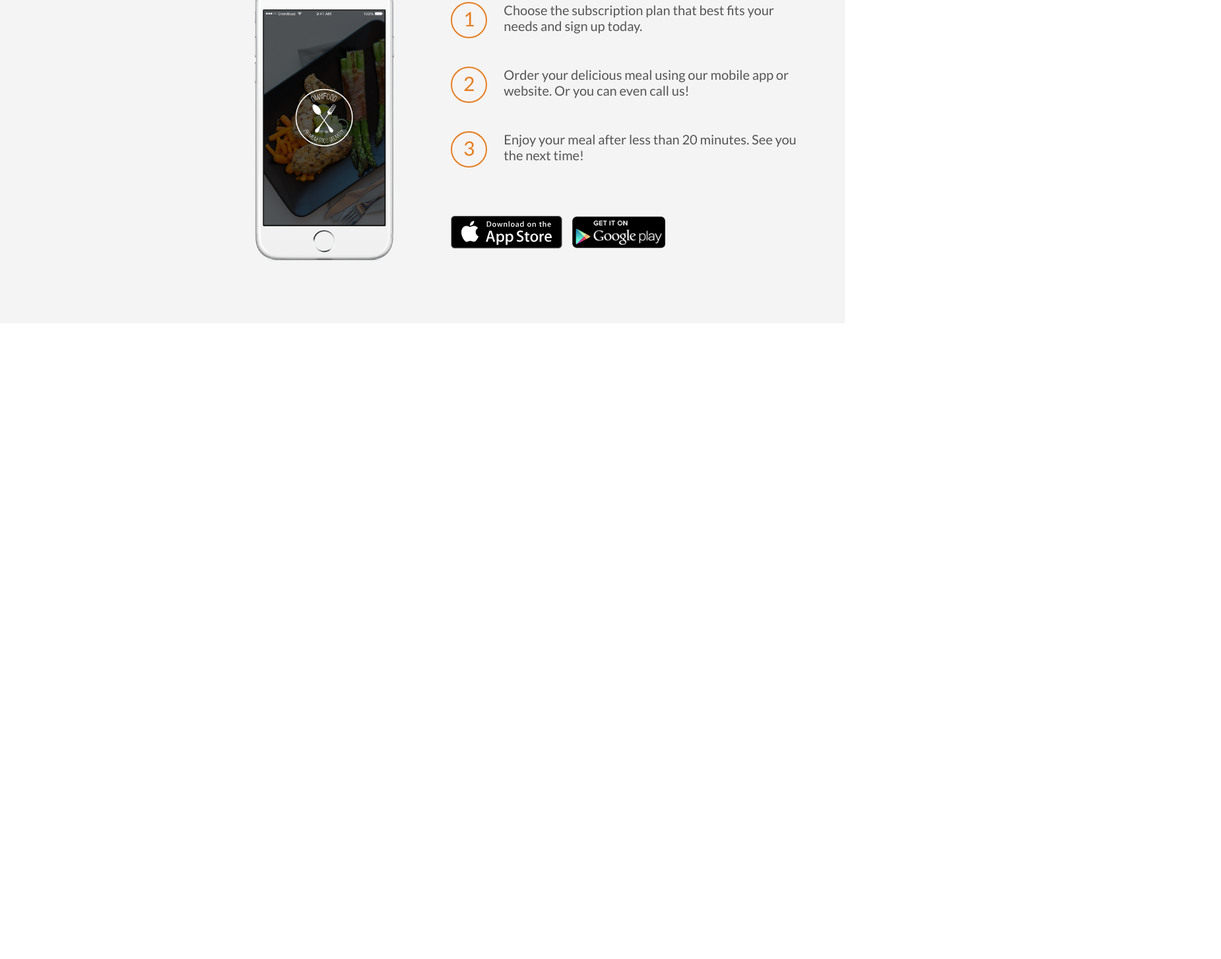
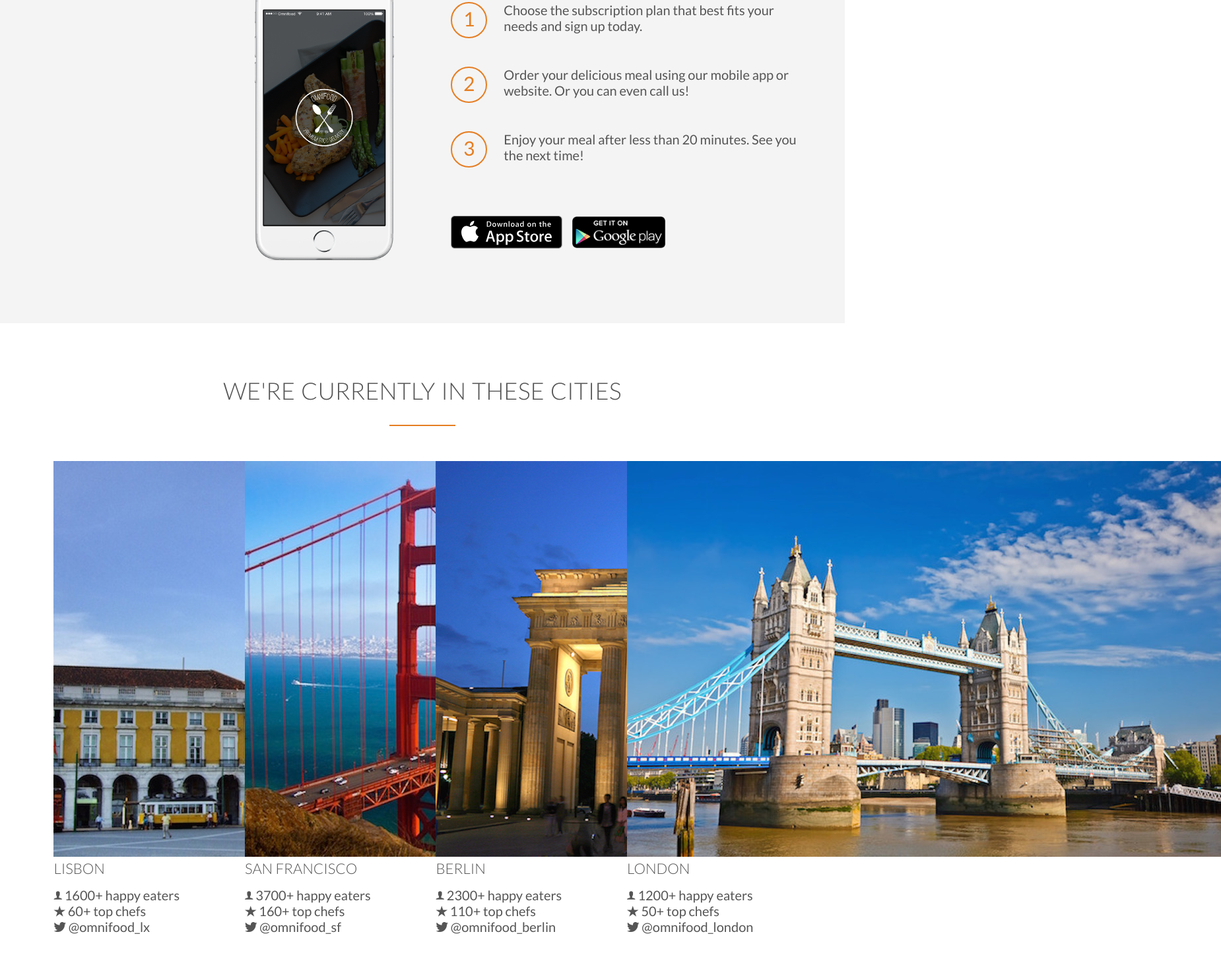
Before and after one commit to ahmedali8/Omnifood-project, a plain HTML site: page index.html in a window 1280 px wide. Shown: the part 2338-3792 px from the top of the page at 66% size, 1850 px wide, since content can reach past the window. Before the commit the page ends 2828 px from the top, so only its background shows below. Drawn offline with Linux system fonts and the light colour scheme; files whose address does not match are found by name.

Commit message:
Building the cities section part 1 - complete /*   added imgs, icons and text in index.html
*/

```diff
--- a/index.html
+++ b/index.html
@@ -142,5 +142,78 @@
                 </div>
             </div>
         </section>
+
+        <section class="section-cities">
+            <div class="row">
+                <h2>We're currently in these cities</h2>
+            </div>
+            <div class="row">
+                <div class="col span-1-of-4 box">
+                    <img src="./resources/img/lisbon-3.jpg" alt="Lisbon">
+                    <h3>Lisbon</h3>
+                    <div class="city-fearure">
+                        <i class="ion-ios-person"></i>
+                        1600+ happy eaters
+                    </div>
+                    <div class="city-fearure">
+                        <i class="ion-ios-star"></i>
+                        60+ top chefs
+                    </div>
+                    <div class="city-fearure">
+                        <i class="ion-social-twitter"></i>
+                        @omnifood_lx
+                    </div>
+                </div>
+                <div class="col span-1-of-4 box">
+                    <img src="./resources/img/san-francisco.jpg" alt="San Francisco">
+                    <h3>San Francisco</h3>
+                    <div class="city-fearure">
+                        <i class="ion-ios-person"></i>
+                        3700+ happy eaters
+                    </div>
+                    <div class="city-fearure">
+                        <i class="ion-ios-star"></i>
+                        160+ top chefs
+                    </div>
+                    <div class="city-fearure">
+                        <i class="ion-social-twitter"></i>
+                        @omnifood_sf
+                    </div>
+                </div>
+                <div class="col span-1-of-4 box">
+                    <img src="./resources/img/berlin.jpg" alt="Berlin">
+                    <h3>Berlin</h3>
+                    <div class="city-fearure">
+                        <i class="ion-ios-person"></i>
+                        2300+ happy eaters
+                    </div>
+                    <div class="city-fearure">
+                        <i class="ion-ios-star"></i>
+                        110+ top chefs
+                    </div>
+                    <div class="city-fearure">
+                        <i class="ion-social-twitter"></i>
+                        @omnifood_berlin
+                    </div>
+                </div>
+                <div class="col span-1-of-4 box">
+                    <img src="./resources/img/london.jpg" alt="London">
+                    <h3>London</h3>
+                    <div class="city-fearure">
+                        <i class="ion-ios-person"></i>
+                        1200+ happy eaters
+                    </div>
+                    <div class="city-fearure">
+                        <i class="ion-ios-star"></i>
+                        50+ top chefs
+                    </div>
+                    <div class="city-fearure">
+                        <i class="ion-social-twitter"></i>
+                        @omnifood_london
+                    </div>
+                </div>
+            </div>
+
+        </section>
     </body>
 </html>
```
